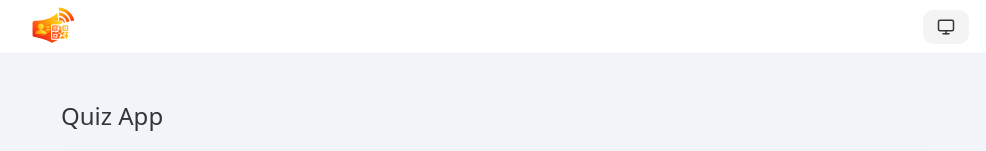
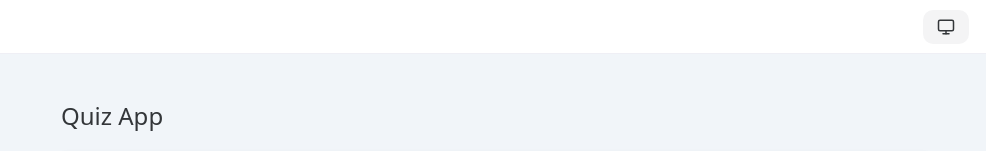
Before and after one commit to larsbeckdev/demo-quiz-app, a Vue app: page / in a window 1280 px wide. Shown: the top 151 px of the page, without its empty margins (145-1131 px from the left). Built offline with nearby package versions, Linux system fonts and the light colour scheme.

Commit message:
Comment out the secondary logo in the header template

```diff
--- a/src/app/layout/default/Header.vue
+++ b/src/app/layout/default/Header.vue
@@ -7,7 +7,7 @@ import ThemeToggle from "@/features/theme-toggle/ThemeToggle.vue";
 <template>
   <div class="logo-box flex align-center items-center gap-2">
     <!-- <LogoPrimary class="h-full" /> -->
-    <LogoSecondary class="h-full" />
+    <!-- <LogoSecondary class="h-full" /> -->
   </div>
   <ThemeToggle />
 </template>
```
